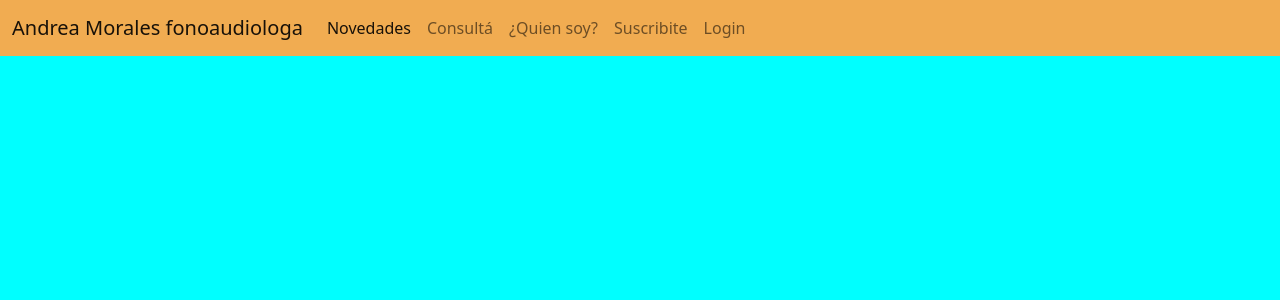
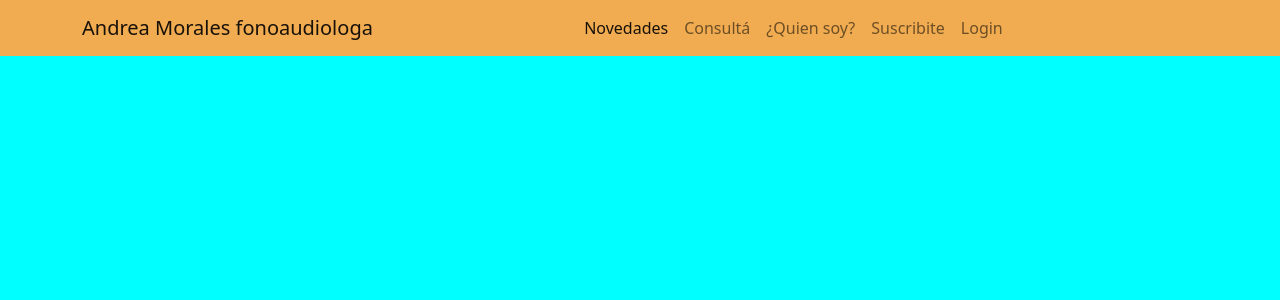
Before and after one commit to gastoncorrea/andrea-fonoaudiologa, an Angular app: page / in a window 1280 px wide. Shown: the top 300 px of the page. Built offline with nearby package versions, Linux system fonts and the light colour scheme.

Commit message:
Se centro contenido de navbar y se creo componente para hacer el mensaje de bienvenida

```diff
--- a/src/app/app.module.ts
+++ b/src/app/app.module.ts
@@ -3,11 +3,13 @@ import { BrowserModule } from '@angular/platform-browser';
 
 import { AppComponent } from './app.component';
 import { NavbarComponent } from './components/navbar/navbar.component';
+import { CabeceraComponent } from './components/cabecera/cabecera.component';
 
 @NgModule({
   declarations: [
     AppComponent,
-    NavbarComponent
+    NavbarComponent,
+    CabeceraComponent
   ],
   imports: [
     BrowserModule
--- /dev/null
+++ b/src/app/components/cabecera/cabecera.component.html
@@ -0,0 +1 @@
+<p>cabecera works!</p>
--- /dev/null
+++ b/src/app/components/cabecera/cabecera.component.ts
@@ -0,0 +1,15 @@
+import { Component, OnInit } from '@angular/core';
+
+@Component({
+  selector: 'app-cabecera',
+  templateUrl: './cabecera.component.html',
+  styleUrls: ['./cabecera.component.css']
+})
+export class CabeceraComponent implements OnInit {
+
+  constructor() { }
+
+  ngOnInit(): void {
+  }
+
+}
--- a/src/app/components/navbar/navbar.component.html
+++ b/src/app/components/navbar/navbar.component.html
@@ -1,11 +1,11 @@
 <nav class="navbar navbar-expand-lg navbar-light fondo">
-  <div class="container-fluid">
+  <div class="container">
     <a class="navbar-brand" href="#">Andrea Morales fonoaudiologa</a>
     <button class="navbar-toggler" type="button" data-bs-toggle="collapse" data-bs-target="#navbarNavAltMarkup" aria-controls="navbarNavAltMarkup" aria-expanded="false" aria-label="Toggle navigation">
       <span class="navbar-toggler-icon"></span>
     </button>
     <div class="collapse navbar-collapse" id="navbarNavAltMarkup">
-      <div class="navbar-nav">
+      <div class="navbar-nav mx-auto">
         <a class="nav-link active" aria-current="page" href="#">Novedades</a>
         <a class="nav-link" href="#">Consultá</a>
         <a class="nav-link" href="#">¿Quien soy?</a>
```
Also changed, not shown: src/app/components/cabecera/cabecera.component.css (added), 1 other file (tests, documents, lock files or other folders).
